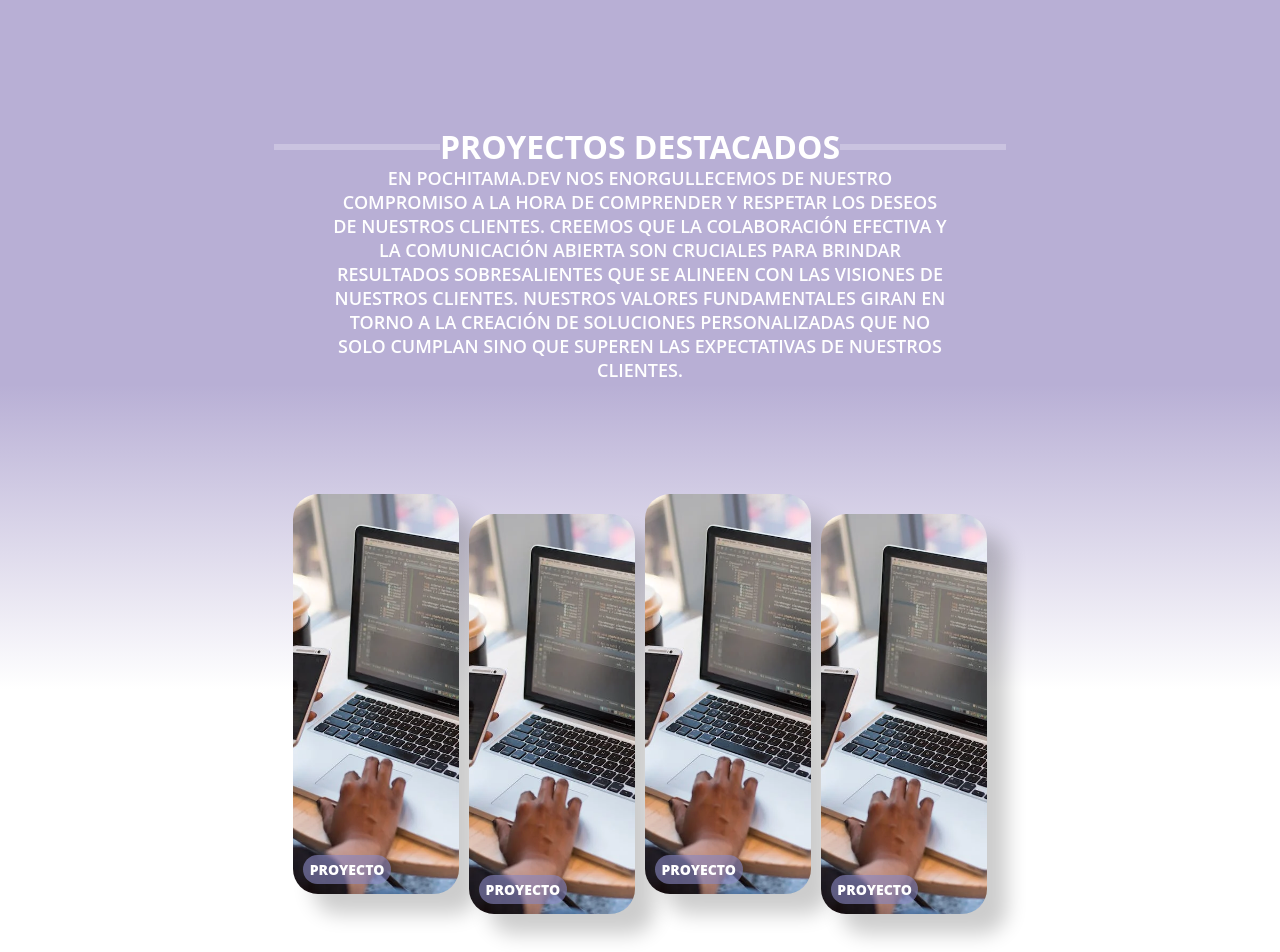
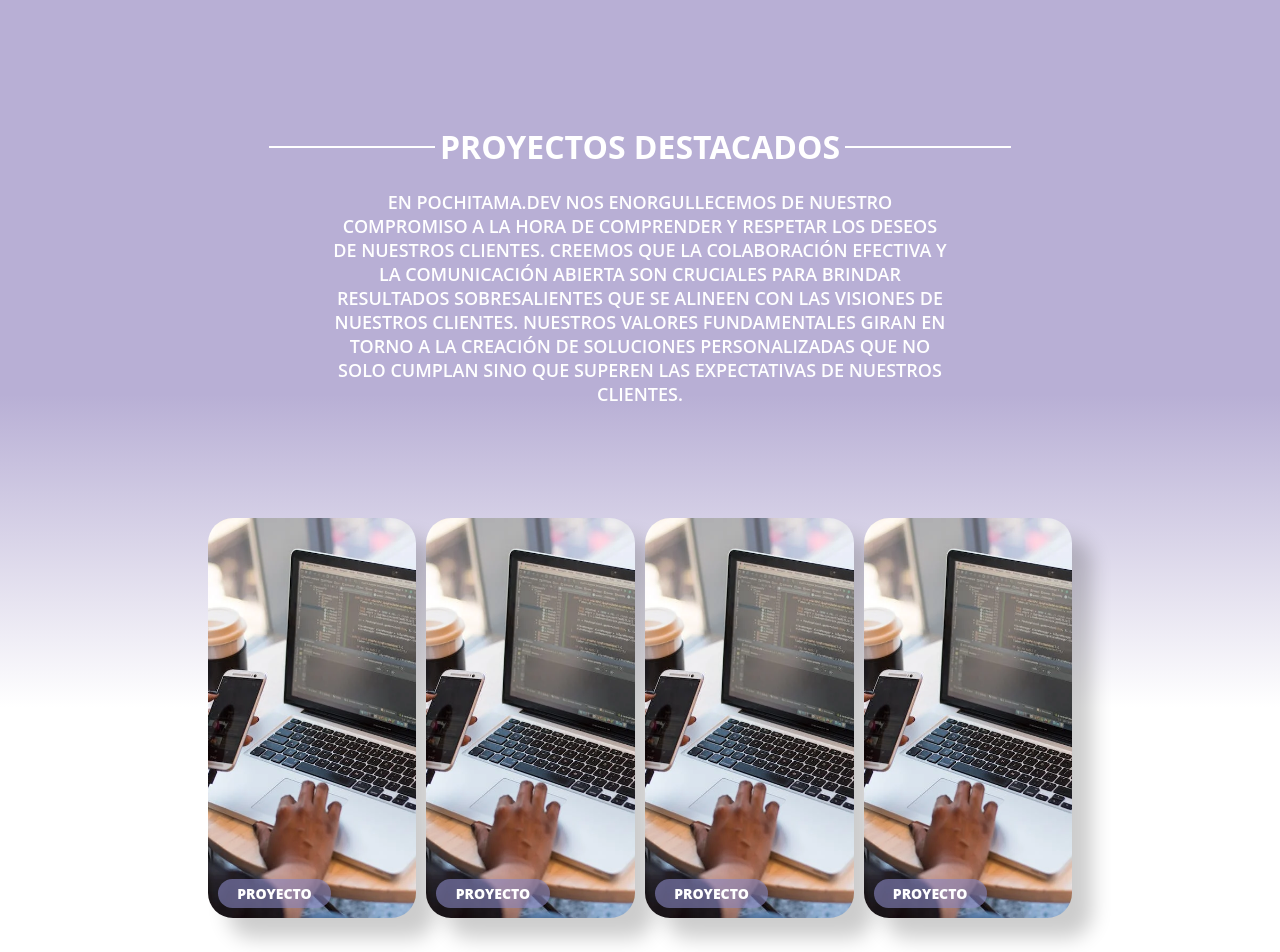
Before and after one commit to PochiTama-dev/Pochitama.site2.0, a React (Vite) app: page /portfolio in a window 1280 px wide. Shown: the part 80-1032 px from the top of the page. Built offline with nearby package versions, Linux system fonts and the light colour scheme.

Commit message:
PT-06 // MODAL

```diff
--- /dev/null
+++ b/src/components/Portfolio/ModalPortfolio.jsx
@@ -0,0 +1,26 @@
+import React from 'react';
+import { Modal } from 'react-bootstrap';
+import { loreIpsum } from '../../pages/Portfolio/variables';
+
+function ModalPortfolio({show, data}) {
+    return (
+        <Modal show={show} centered size='xl'>
+            <Modal.Header closeButton>
+                <Modal.Title> {data ? data.name : "TITULO DEL PROYECTO"} </Modal.Title>
+            </Modal.Header>
+            <Modal.Body className='d-flex flex-row' style={{border:"2px solid blue"}}>
+                <div className='' style={{background:`url(${data ? data.img : "/src/assets/images/exampleProyect.png"})`, width:'50%'}}/>
+                <div style={{width:'50%', padding:'5px  '}}>
+                    <label>
+                        {data ? data.description : loreIpsum}
+                    </label>
+                </div>
+            </Modal.Body>
+            <Modal.Footer closeButton>
+
+            </Modal.Footer>
+        </Modal>
+    );
+}
+
+export default ModalPortfolio;
--- /dev/null
+++ b/src/components/Portfolio/ProyectCard.jsx
@@ -0,0 +1,26 @@
+import React,{useState} from 'react';
+import ModalPortfolio from './ModalPortfolio';
+
+function ProyectCard({proyectName, position, link}) {
+    const [show, setShow]  = useState(false);
+    const handleShowModal = () =>{
+        setShow(!show)
+    }
+    const handleCLickCard = () =>{
+        if(link) window.open(link, '_blank');
+        else{
+            handleShowModal()
+        }
+    }
+
+    return (
+        <div className={`porfolio-proyect-box ${position}`} onClick={handleCLickCard}>{/*FONDO CON IMAGEN*/}
+            <div className='portfolio-pildora'>{/*PILDORA PROYECTO*/}
+                <label className='portfolio-label'>{proyectName}</label>
+            </div>
+            {show === true && <ModalPortfolio show={show}/>}
+    </div>
+    );
+}
+
+export default ProyectCard;
--- a/src/pages/Portfolio/Portfolio.jsx
+++ b/src/pages/Portfolio/Portfolio.jsx
@@ -1,6 +1,8 @@
 import React from 'react'
 import './portfolio.css'
+import ProyectCard from '../../components/Portfolio/ProyectCard';
 import {texto} from "./variables.js";
+import { Modal } from 'react-bootstrap';
 
 const Portfolio = () => {
 
@@ -9,10 +11,10 @@ const Portfolio = () => {
       <div className="row pt-10">{/* ROW TEXTOS */}
         <div className='col-2'/>
         <div className="col-8">
-          <div className="d-flex flex-row justify-content-center align-items-center">{/* BOX TITULO */}
-            <hr className='portfolio-hr'/>
+          <div className="d-flex flex-row justify-content-center align-items-center mb-4">{/* BOX TITULO */}
+            <div className='portfolio-hr'/>
             <h2 className='portfolio-title'> Proyectos Destacados</h2>
-            <hr className='portfolio-hr'/>
+            <div className='portfolio-hr'/>
           </div>
           <div className='portfolio-text-box'>{/* TEXT-BOX */}
             <p className='portfolio-p'>{texto}</p>{/*texto */}
@@ -21,30 +23,14 @@ const Portfolio = () => {
         <div className='col-2'/>
       </div>
         <div className="row pt-8">{/* ROW IMGS */}
-            <div className='col-2'/>
-            <div className='col-8 d-flex flex-row justify-content-center'>
-                <div className="porfolio-proyect-box impar">{/*FONDO CON IMAGEN*/}
-                    <div className='portfolio-pildora'>{/*PILDORA PROYECTO*/}
-                        <label className='portfolio-label'>Proyecto</label>
-                    </div>
-                </div>
-                <div className="porfolio-proyect-box par">{/*FONDO CON IMAGEN*/}
-                    <div className='portfolio-pildora'>{/*PILDORA PROYECTO*/}
-                        <label className='portfolio-label'>Proyecto</label>
-                    </div>
-                </div>
-                <div className="porfolio-proyect-box impar">{/*FONDO CON IMAGEN*/}
-                    <div  className='portfolio-pildora'>{/*PILDORA PROYECTO*/}
-                        <label className='portfolio-label'>Proyecto</label>
-                    </div>
-                </div>
-                <div className="porfolio-proyect-box par">{/*FONDO CON IMAGEN*/}
-                    <div  className='portfolio-pildora'>{/*PILDORA PROYECTO*/}
-                        <label className='portfolio-label'>Proyecto</label>
-                    </div>
-                </div>
+            <div className='col-1'/>
+            <div className='col-10 d-flex flex-row justify-content-center'>
+              <ProyectCard proyectName="Proyecto" position="impar"/>
+              <ProyectCard proyectName="Proyecto" position="impar"/>
+              <ProyectCard proyectName="Proyecto" position="impar"/>
+              <ProyectCard proyectName="Proyecto" position="impar"/>
             </div>
-            <div className='col-2'/>
+            <div className='col-1'/>
 
         </div>
     </div>
--- a/src/pages/Portfolio/portfolio.css
+++ b/src/pages/Portfolio/portfolio.css
@@ -10,11 +10,13 @@
     font-style: normal;
     font-weight: 700;
     margin: 0;
+    text-align: center;
 }
 
 .portfolio-hr{
     width: 20%;
-    border:3px solid white;;
+    border:1px solid white;;
+    margin: 5px;
 }
 
 .portfolio-p{
--- a/src/pages/Portfolio/variables.js
+++ b/src/pages/Portfolio/variables.js
@@ -1,2 +1,5 @@
 export const texto = "En Pochitama.Dev nos enorgullecemos de nuestro compromiso a la hora de comprender y respetar los deseos de nuestros clientes. \n" +
     "Creemos que la colaboración efectiva y la comunicación abierta son cruciales para brindar resultados sobresalientes que se alineen con las visiones de nuestros clientes. Nuestros valores fundamentales giran en torno a la creación de soluciones personalizadas que no solo cumplan sino que superen las expectativas de nuestros clientes."
+export const loreIpsum = "Lorem ipsum dolor sit amet, consectetur adipiscing elit. Ut id mi eget est pretium porttitor. Mauris feugiat nunc a nunc commodo, sit amet malesuada nisi faucibus. Nam molestie, erat eu venenatis consequat, nisi mi lobortis lorem, sit amet blandit nunc lacus in diam. Phasellus aliquam metus mauris, eu pharetra eros euismod ut. Donec ac suscipit leo. Duis tincidunt consequat nibh. Fusce metus eros, molestie et fringilla et, vehicula ac diam. Duis fermentum sapien maximus, pellentesque augue aliquet, volutpat leo. Aliquam eros ante, finibus sagittis ex in, tempor consectetur orci. Nam mattis sem a dolor mollis bibendum. Sed sollicitudin libero sed vehicula ornare. Quisque porta, enim non ullamcorper venenatis, augue elit vulputate augue, in pharetra risus sem sit amet dui. \n" +
+"Mauris tempor cursus nibh, eu sodales velit. Curabitur cursus mauris odio, sed sagittis ipsum tincidunt vitae. Ut ultrices ac nisl sed interdum. Nam sollicitudin et lectus sit amet posuere. Suspendisse potenti. Nam laoreet, sem in lacinia pellentesque, magna mauris rutrum ex, et porta magna nisl a lorem. Sed turpis leo, dictum id molestie nec, consectetur vitae leo. Integer egestas cursus justo vel fermentum. Quisque mattis sapien sed ornare pulvinar. Cras tincidunt risus quis ex pulvinar, a egestas ex porttitor. \n" +
+"Pellentesque consequat erat sit amet viverra rutrum. Sed eget tempus velit, et suscipit odio. Vestibulum ultricies lectus nunc, at tempus arcu gravida eget. Cras molestie maximus tellus ut lacinia. Integer feugiat pulvinar varius. Etiam feugiat iaculis sem nec mattis. Phasellus dignissim odio nec tellus tincidunt, eget semper leo ullamcorper. Morbi feugiat justo ut tristique auctor. Quisque ultrices ante ipsum, non sagittis libero molestie non. Fusce convallis libero nisi, in venenatis ex rutrum eu. Praesent rhoncus dapibus odio et maximus."
```
